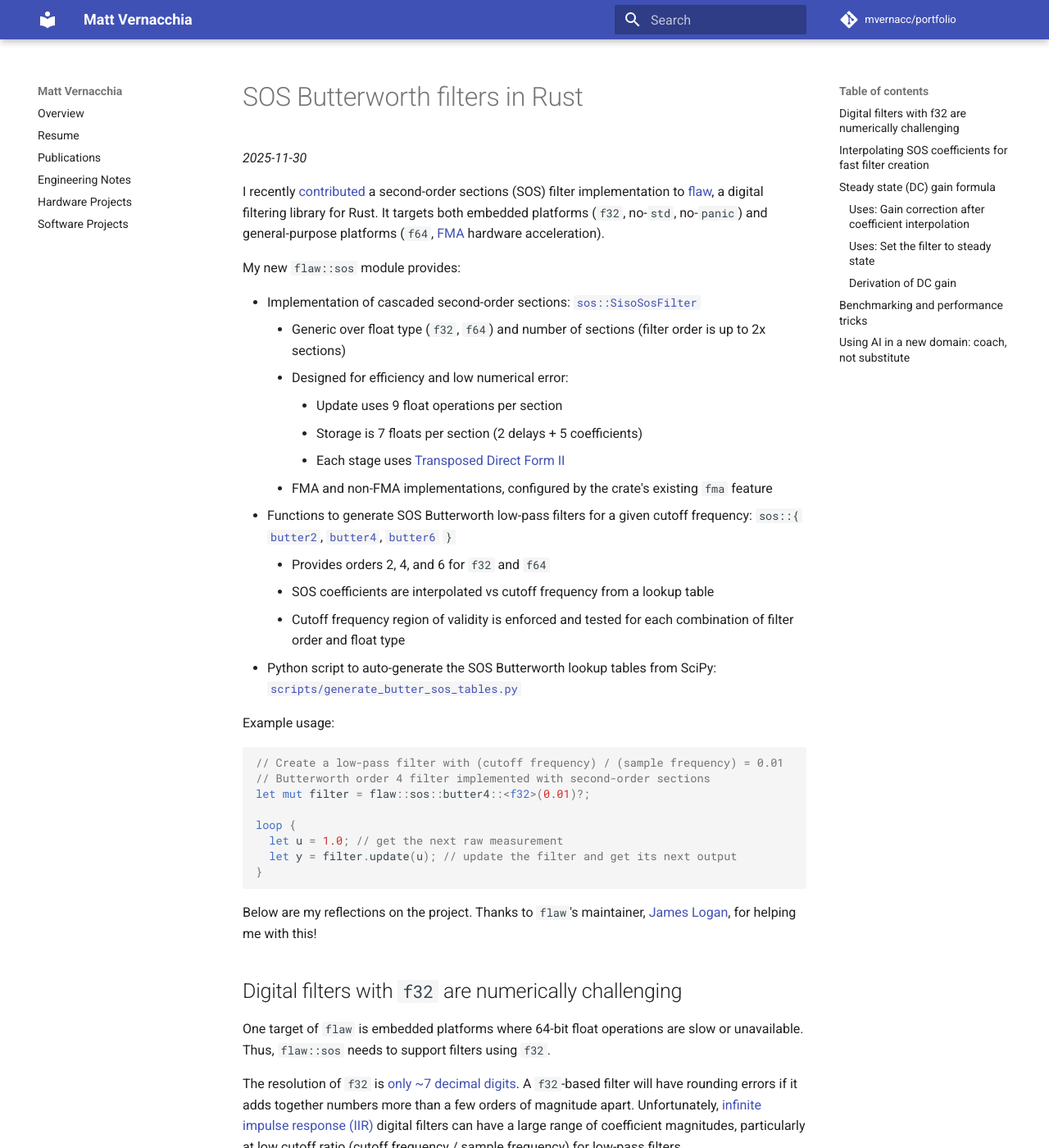
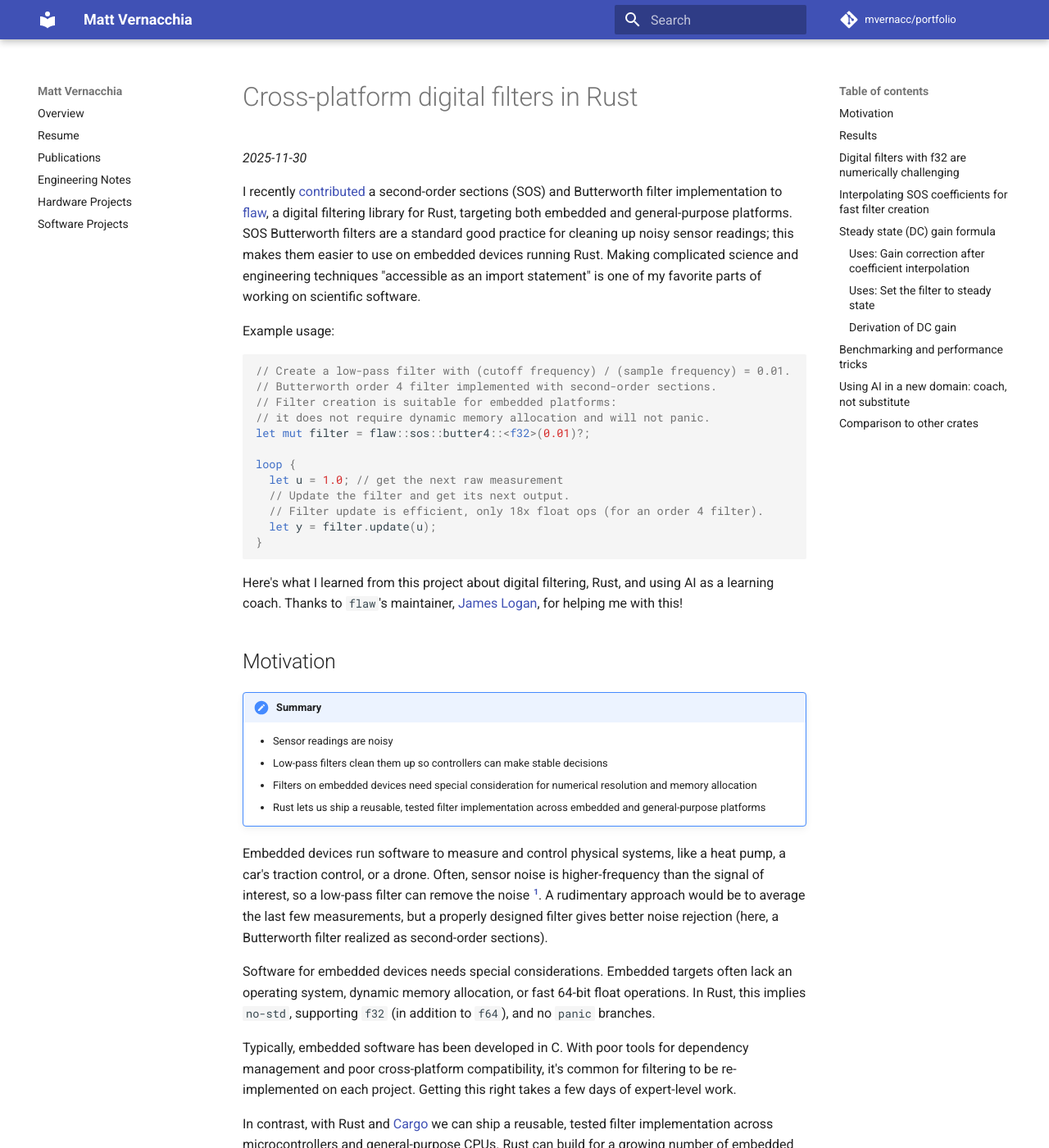
Before and after one commit to mvernacc/portfolio, an MkDocs documentation site: the page built from docs/engineering_notes/filters_sos_in_rust.md, in a window 1280 px wide and 1400 px high. Shown: the whole window at 82% size. Built offline with MkDocs 1.6.1 and Material for MkDocs 9.7.7, drawn with Linux system fonts in a browser that asks for light colours; formulas are drawn with MathJax 3; comment, search, counter and statistics services are not loaded; some of the changed text lies outside the part shown.

Commit message:
Add summary admonition and fix footnote

````diff
--- a/docs/engineering_notes/filters_sos_in_rust.md
+++ b/docs/engineering_notes/filters_sos_in_rust.md
@@ -1,11 +1,63 @@
-# SOS Butterworth filters in Rust
+# Cross-platform digital filters in Rust
 
 *2025-11-30*
 
-I recently [contributed](https://github.com/jlogan03/flaw/pull/18) a second-order sections (SOS) filter implementation to [flaw](https://github.com/jlogan03/flaw), a digital filtering library for Rust.
-It targets both embedded platforms (`f32`, no-`std`, no-`panic`) and general-purpose platforms (`f64`, [FMA](https://en.wikipedia.org/wiki/Multiply%E2%80%93accumulate_operation#Fused_multiply%E2%80%93add) hardware acceleration).
+I recently [contributed](https://github.com/jlogan03/flaw/pull/18) a second-order sections (SOS) and Butterworth filter implementation to [flaw](https://github.com/jlogan03/flaw), a digital filtering library for Rust, targeting both embedded and general-purpose platforms.
+SOS Butterworth filters are a standard good practice for cleaning up noisy sensor readings;
+ this makes them easier to use on embedded devices running Rust.
+Making complicated science and engineering techniques "accessible as an import statement" is one of my favorite parts of working on scientific software.
 
-My new `flaw::sos` module provides:
+Example usage:
+
+```rust
+// Create a low-pass filter with (cutoff frequency) / (sample frequency) = 0.01.
+// Butterworth order 4 filter implemented with second-order sections.
+// Filter creation is suitable for embedded platforms:
+// it does not require dynamic memory allocation and will not panic.
+let mut filter = flaw::sos::butter4::<f32>(0.01)?;
+
+loop {
+  let u = 1.0; // get the next raw measurement
+  // Update the filter and get its next output.
+  // Filter update is efficient, only 18x float ops (for an order 4 filter).
+  let y = filter.update(u);
+}
+```
+
+Here's what I learned from this project about digital filtering, Rust, and using AI as a learning coach.
+Thanks to `flaw`'s maintainer, [James Logan](https://jlogan.dev/), for helping me with this!
+
+## Motivation
+
+!!! Summary
+
+    - Sensor readings are noisy
+    - Low-pass filters clean them up so controllers can make stable decisions
+    - Filters on embedded devices need special consideration for numerical resolution and memory allocation
+    - Rust lets us ship a reusable, tested filter implementation across embedded and general-purpose platforms
+
+Embedded devices run software to measure and control physical systems, like a heat pump, a car's traction control, or a drone.
+Often, sensor noise is higher-frequency than the signal of interest, so a low-pass filter can remove the noise [^1].
+A rudimentary approach would be to average the last few measurements, but a properly designed filter gives better noise rejection (here, a Butterworth filter realized as second-order sections).
+
+Software for embedded devices needs special considerations.
+Embedded targets often lack an operating system, dynamic memory allocation, or fast 64-bit float operations.
+In Rust, this implies `no-std`, supporting `f32` (in addition to `f64`), and no `panic` branches.
+
+Typically, embedded software has been developed in C.
+With poor tools for dependency management and poor cross-platform compatibility,
+it's common for filtering to be re-implemented on each project.
+Getting this right takes a few days of expert-level work.
+
+In contrast, with Rust and [Cargo](https://doc.rust-lang.org/cargo/) we can ship a reusable, tested filter implementation across microcontrollers and general-purpose CPUs.
+Rust can build for a growing number of embedded [platforms](https://doc.rust-lang.org/beta/rustc/platform-support.html) via LLVM,
+and is [qualified for critical systems](https://ferrocene.dev/).
+Rust combines productive developer tooling with the low-level control needed for embedded or performance-critical code[^2].
+
+## Results
+
+The new `flaw::sos` module makes good filtering "accessible as an import statement" on embedded platforms too.
+It provides:
 
 - Implementation of cascaded second-order sections: [`sos::SisoSosFilter`](https://github.com/jlogan03/flaw/blob/8629571642d2e20f0b8e069e65636c3f0b7bd4ed/flaw/src/sos/mod.rs#L23)
     - Generic over float type (`f32`, `f64`) and number of sections (filter order is up to 2x sections)
@@ -13,27 +65,12 @@ My new `flaw::sos` module provides:
         - Update uses 9 float operations per section
         - Storage is 7 floats per section (2 delays + 5 coefficients)
         - Each stage uses [Transposed Direct Form II](https://en.wikipedia.org/wiki/Digital_biquad_filter#Transposed_direct_form_2)
-    - FMA and non-FMA implementations, configured by the crate's existing `fma` feature
+    - Can use hardware-accelerated [fused-multiply-add (FMA)](https://en.wikipedia.org/wiki/Multiply%E2%80%93accumulate_operation#Fused_multiply%E2%80%93add) if available
 - Functions to generate SOS Butterworth low-pass filters for a given cutoff frequency: `sos::{` [`butter2`](https://github.com/jlogan03/flaw/blob/8629571642d2e20f0b8e069e65636c3f0b7bd4ed/flaw/src/sos/tables/butter2.rs#L55), [`butter4`](https://github.com/jlogan03/flaw/blob/8629571642d2e20f0b8e069e65636c3f0b7bd4ed/flaw/src/sos/tables/butter4.rs#L62), [`butter6`](https://github.com/jlogan03/flaw/blob/8629571642d2e20f0b8e069e65636c3f0b7bd4ed/flaw/src/sos/tables/butter6.rs#L69) `}`
     - Provides orders 2, 4, and 6 for `f32` and `f64`
-    - SOS coefficients are interpolated vs cutoff frequency from a lookup table
+    - Fast filter creation: SOS coefficients are interpolated vs cutoff frequency from a lookup table
     - Cutoff frequency region of validity is enforced and tested for each combination of filter order and float type
 - Python script to auto-generate the SOS Butterworth lookup tables from SciPy: [`scripts/generate_butter_sos_tables.py`](https://github.com/jlogan03/flaw/blob/8629571642d2e20f0b8e069e65636c3f0b7bd4ed/scripts/generate_butter_sos_tables.py)
-
-Example usage:
-
-```rust
-// Create a low-pass filter with (cutoff frequency) / (sample frequency) = 0.01
-// Butterworth order 4 filter implemented with second-order sections
-let mut filter = flaw::sos::butter4::<f32>(0.01)?;
-
-loop {
-  let u = 1.0; // get the next raw measurement
-  let y = filter.update(u); // update the filter and get its next output
-}
-```
-
-Below are my reflections on the project. Thanks to `flaw`'s maintainer, [James Logan](https://jlogan.dev/), for helping me with this!
 
 ## Digital filters with `f32` are numerically challenging
 
@@ -179,7 +216,9 @@ The performance tricks I tried and their effects:
 - Memory-aligning the arrays for coefficient and state storage: no measurable effect
     - Despite no effect on my i7 CPU, I kept this in, as it may help on embedded platforms with less sophisticated memory controllers
 
-To support a range of platforms, the FMA implementation is gated by a feature flag. If the `fma` feature is not set, the non-FMA implementation is used (code snippet below, and on [GitHub](https://github.com/jlogan03/flaw/blob/8629571642d2e20f0b8e069e65636c3f0b7bd4ed/flaw/src/sos/mod.rs#L71-L88)).
+FMA hardware acceleration is available on modern general-purpose CPUs, but is usually not available on microcontrollers.
+To support a range of platforms, the FMA implementation is gated by a feature flag.
+If the `fma` feature is not set, the non-FMA implementation is used (code snippet below, and on [GitHub](https://github.com/jlogan03/flaw/blob/8629571642d2e20f0b8e069e65636c3f0b7bd4ed/flaw/src/sos/mod.rs#L71-L88)).
 The FMA-or-not choice happens at compile time, so there is no performance hit due to added branches.
 
 ```rust
@@ -214,15 +253,35 @@ Effective and ineffective strategies I've seen for using AI assistants in a new-
 
 On this project, I used Codex a lot, but almost exclusively in "chat" mode, not "agent" mode.
 It was my first time extensively using generics in Rust and I often ran into compiler errors I didn't yet understand.
-I found it helpful to give Codex prompts like:
+I found it helpful to give Cod_filtersex prompts like:
 
 > At line {X} in src/{Y}.rs, I'm trying to do {A}. I'm getting rustc error {Z}. Explain why this is happening and some options to resolve it.
 
 This usually got me un-stuck in a few minutes.
 I felt I could trust its answers because it was easy to check their correctness with `rustc`.
 
-When learning C++ early in my career, each error like this was a long and frustrating quest -- but no more!
-The combination of Rust's helpful error messages, Rust's strong compile-time checks, and AI explanations is really helpful for learning.
-
+When learning C/C++ early in my career, each error like this was a long and frustrating quest -- but no more!
+fd
 When I was writing the math logic, Copilot eagerly suggested formula completions. *Some* of these were correct.
 AI is not a substitute for learning the domain, nor is it a substitute for good tests.
+
+## Comparison to other crates
+
+- [`iir_filters`](https://docs.rs/iir_filters/latest/iir_filters/index.html)
+    - (+) Filter design in Rust
+    - (-) Dynamic memory allocation, e.g. `Vec` of second-order sections
+    - (-) Does not document and test valid range of cutoff ratio for `f32`
+- [`real_time_fir_irr_filters`](https://docs.rs/real_time_fir_iir_filters/1.4.3/real_time_fir_iir_filters/)
+    - (+) No dynamic memory allocation, designed for embedded
+    - (+) Includes high-pass and peak filters in addition to low-pass
+    - (-) Not using SOS form
+    - (-) Only 2nd and 3rd order Butterworth filters
+    - (-) Does not document and test valid range of cutoff ratio for `f32`
+- [`biquad`](https://docs.rs/biquad/latest/biquad/index.html)
+    - (-) Only implements one second-order filter, not a cascade
+
+---
+
+[^1]: There are more sophisticated uses of digital signal processing; removing high-frequency noise is merely the simplest and most common.
+
+[^2]: Filters are easy to use in Python, e.g. [`scipy.signal.butter`](https://docs.scipy.org/doc/scipy/reference/generated/scipy.signal.butter.html) and [`scipy.signal.sosfilt`](https://docs.scipy.org/doc/scipy/reference/generated/scipy.signal.sosfilt.html), but Python is not suitable for embedded systems.
````
Also changed, not shown: other parts of docs/engineering_notes/filters_sos_in_rust.md (+2 -2 lines).
